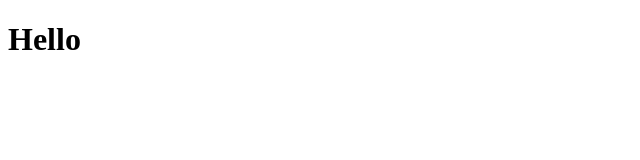
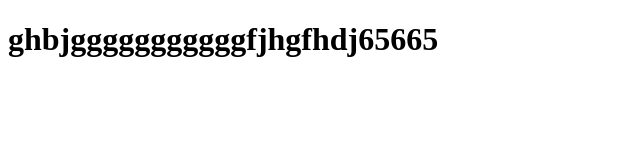
Before and after one commit to makc200549/test, a plain HTML site: page index.html in a window 1280 px wide. Shown: the whole page, without its empty margins (0-640 px from the left). Drawn offline with Linux system fonts and the light colour scheme.

Commit message:
commit for br1

```diff
--- a/index.html
+++ b/index.html
@@ -4,6 +4,6 @@
 	<title>Test</title>
 </head>
 <body>
-	 <h1>Hello</h1>
+	 <h1>ghbjgggggggggggfjhgfhdj65665</h1>
 </body>
 </html>
```
Also changed, not shown: js/index.js (deleted).
